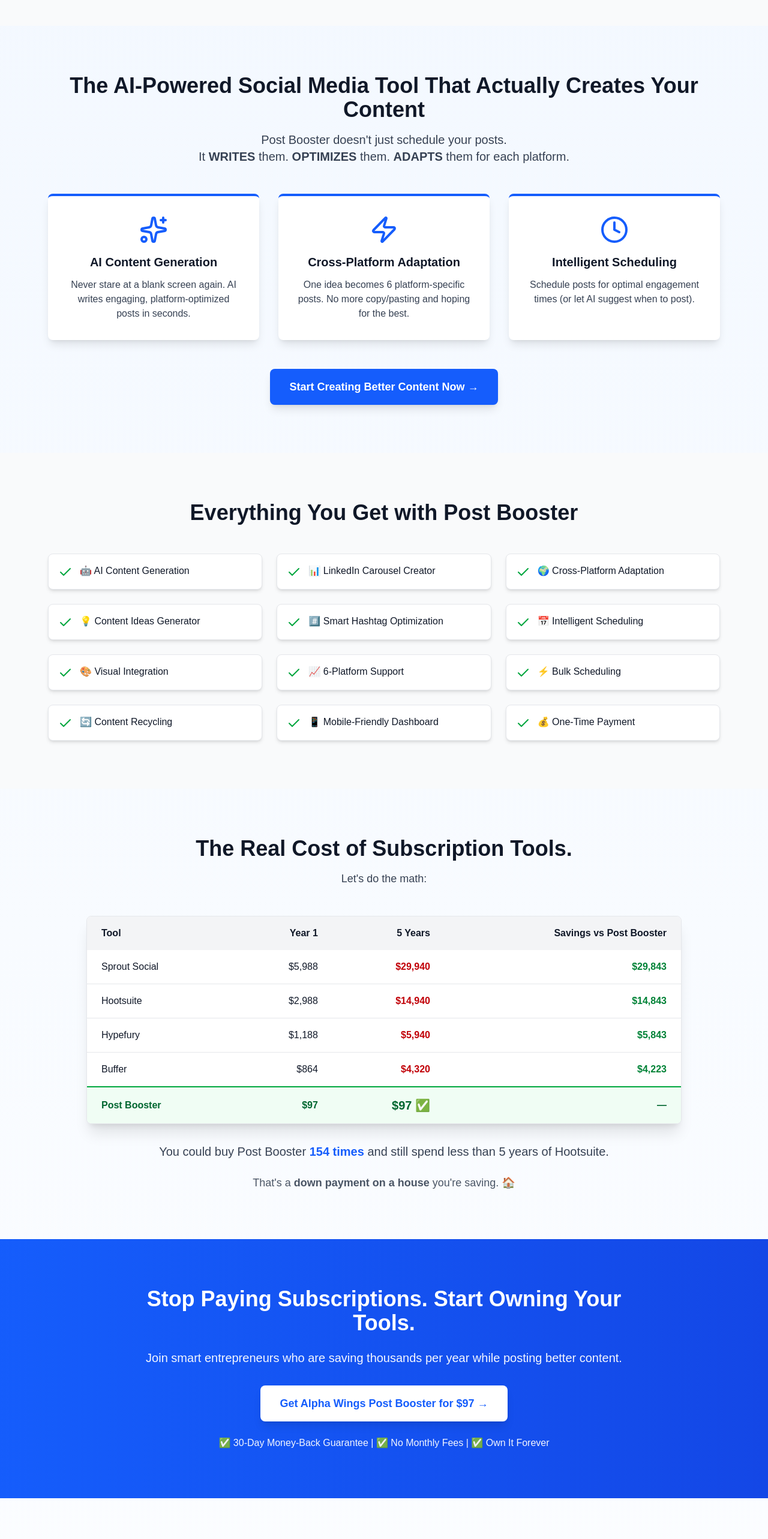
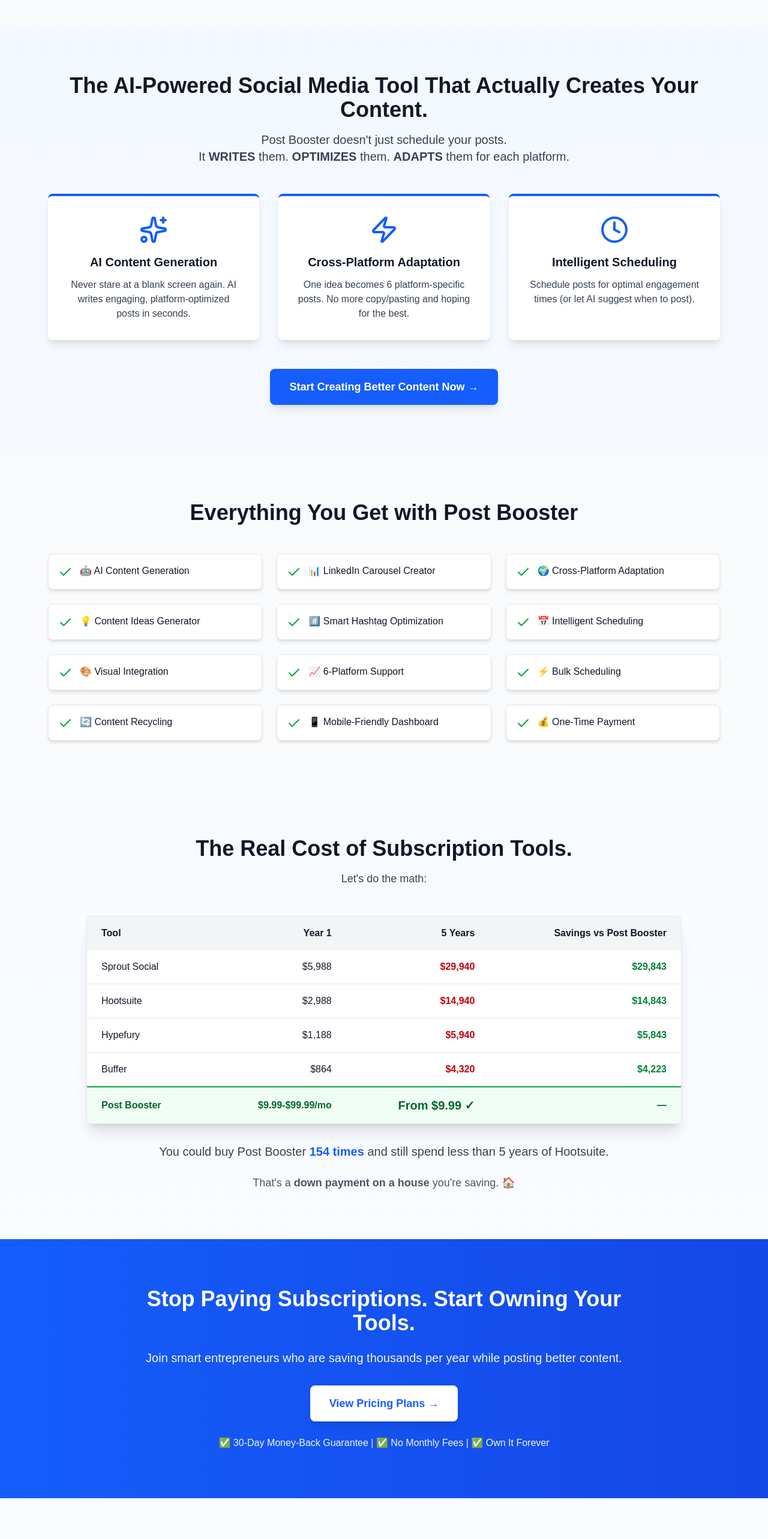
Before and after one commit to SamAde1203/alpha-wings-post-booster, a Next.js app: page / in a window 1280 px wide. Shown: the part 1580-4146 px from the top of the page at 60% size. Built offline with nearby package versions, Linux system fonts and the light colour scheme.

Commit message:
fix: add type annotation to filter callback

```diff
--- a/app/api/analyze/route.ts
+++ b/app/api/analyze/route.ts
@@ -57,7 +57,7 @@
     const metrics = {
       character_count: content.length,
       word_count: content.split(/\s+/).length,
-      sentence_count: content.split(/[.!?]+/).filter(s => s.trim()).length,
+      sentence_count: content.split(/[.!?]+/).filter((s: string) => s.trim()).length,
       emoji_count: (content.match(/[\u{1F300}-\u{1F9FF}]/gu) || []).length,
       hashtag_count: (content.match(/#\w+/g) || []).length,
       mention_count: (content.match(/@\w+/g) || []).length,
--- a/app/page.tsx
+++ b/app/page.tsx
@@ -140,7 +140,7 @@
         <div className="container mx-auto max-w-6xl px-4">
           <div className="text-center mb-12">
             <h2 className="text-3xl md:text-4xl font-bold text-gray-900 mb-4">
-              The AI-Powered Social Media Tool That Actually Creates Your Content
+              The AI-Powered Social Media Tool That Actually Creates Your Content.
             </h2>
             <p className="text-xl text-gray-700 max-w-3xl mx-auto">
               Post Booster doesn't just schedule your posts.<br />
@@ -267,8 +267,8 @@
                   </tr>
                   <tr className="bg-green-50 border-t-2 border-green-600">
                     <td className="px-6 py-4 font-bold text-green-800">Post Booster</td>
-                    <td className="px-6 py-4 text-right font-bold text-green-800">$97</td>
-                    <td className="px-6 py-4 text-right font-bold text-green-800 text-xl">$97 ✅</td>
+                    <td className="px-6 py-4 text-right font-bold text-green-800">$9.99-$99.99/mo</td>
+                   <td className="px-6 py-4 text-right font-bold text-green-800 text-xl">From $9.99 ✓</td>
                     <td className="px-6 py-4 text-right font-bold text-green-800">—</td>
                   </tr>
                 </tbody>
@@ -300,7 +300,7 @@
             href="/checkout"
             className="bg-white text-blue-600 px-8 py-4 rounded-lg hover:bg-gray-100 font-bold text-lg inline-block shadow-lg hover:shadow-xl transition-all"
           >
-            Get Alpha Wings Post Booster for $97 →
+            View Pricing Plans →
           </Link>
           <p className="mt-6 text-white opacity-95">
             ✅ 30-Day Money-Back Guarantee | ✅ No Monthly Fees | ✅ Own It Forever
@@ -318,8 +318,8 @@
           <div className="space-y-6">
             {[
               {
-                q: 'Is this really a one-time payment? No hidden fees?',
-                a: 'Yes. $97 once. You own it forever. No monthly fees, no hidden charges, no "premium" upgrades required.'
+                q: 'What plans are available?',
+               a: 'We offer 4 plans: Free (5 posts/month), Starter ($9.99/mo - 50 posts), Pro ($29.99/mo - unlimited), and Enterprise ($99.99/mo - teams). All paid plans include AI generation, multi-platform posting, and analytics.'
               },
               {
                 q: 'Which platforms does it support?',
@@ -354,7 +354,7 @@
             className="bg-blue-600 text-white px-8 py-4 rounded-lg hover:bg-blue-700 font-bold text-lg inline-flex items-center shadow-lg hover:shadow-xl transition-all"
           >
             <DollarSign className="mr-2" />
-            Get Started for $97 (One-Time)
+            Get Started Free
           </Link>
         </div>
       </section>
```
Also changed, not shown: tsconfig.json (+19 -5 lines).
